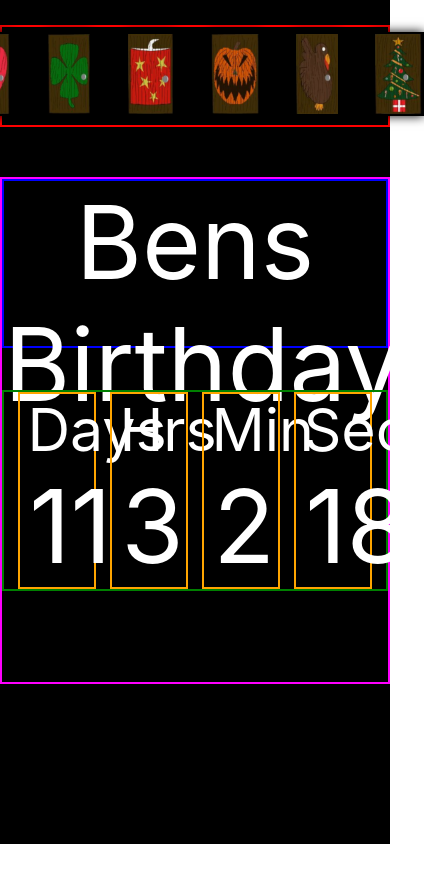
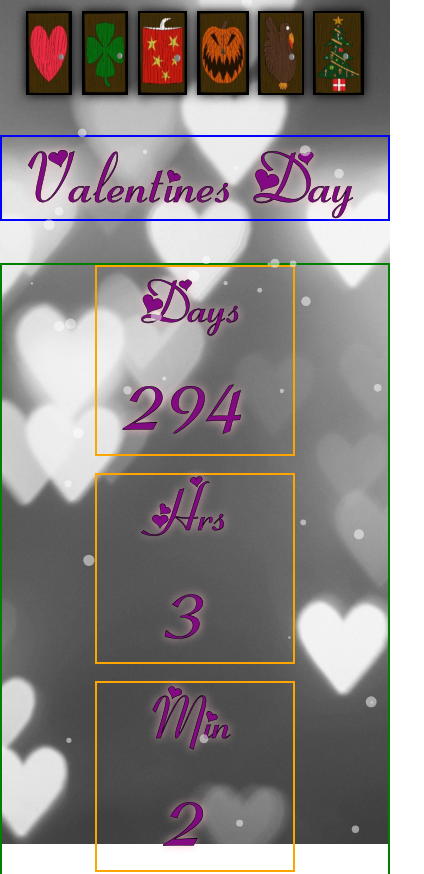
Before and after one commit to barbedStingray/holiday-particles, a React (Create React App) app: page / in a window 390 px wide. Shown: the top 874 px of the page, 424 px wide, since content can reach past the window. Before the commit the page ends 844 px from the top, so only its background shows below. Built offline with nearby package versions, Linux system fonts and the light colour scheme.

Commit message:
cloverfield complete

```diff
--- a/src/App.css
+++ b/src/App.css
@@ -27,6 +27,10 @@
   font-family: christmas;
   src: url('./Fonts/homeChristmas.otf')
 }
+@font-face {
+  font-family: patricks;
+  src: url('./Fonts/irishUNCI.ttf')
+}
 
 .holidayParticles {
   background-color: black;
@@ -42,7 +46,8 @@
 .Halloween,
 .Thanksgiving,
 .Valentines,
-.Independence {
+.Independence,
+.Patricks {
   background-position: center;
   background-repeat: no-repeat;
   background-size: cover;
@@ -82,6 +87,13 @@
   font-family: independence;
   color: white;
 }
+.Patricks {
+  background-image: url('./Photos/coverFiield.jpg');
+  font-family: patricks;
+  color: gold;
+  text-shadow: 0 0px 10px black;
+  -webkit-text-stroke: 0.5px black;
+}
 
 .backgroundParticles {
   position: absolute;
@@ -89,14 +101,15 @@
   height: 100%;
   top: 0;
   left: 0;
+  z-index: 1;
 }
 
 .header {
   color: white;
   /* background-color: #000000aa; */
   position: relative;
-  border: 2px solid red;
-  z-index: 1;
+  /* border: 2px solid red; */
+  z-index: 3;
   display: flex;
   flex-flow: row nowrap;
   justify-content: center;
@@ -113,6 +126,9 @@
   width: auto;
   box-shadow: 0 0 10px black;
 }
+.doorImage:hover {
+  rotate: 10px;
+}
 
 
 
@@ -120,35 +136,39 @@
 
 
 .clock {
-  border: 2px solid magenta;
+  /* border: 2px solid magenta; */
   /* color: white; */
   display: flex;
   flex-flow: column nowrap;
   /* flex: 1; */
-  height: 60vh;
+  height: 70vh;
   margin-top: 6vh;
   /* margin-left: 5vw; */
   /* padding-top: 15vh; */
   /* justify-content: center; */
   align-items: flex-start;
-  /* z-index: 1; */
+  z-index: 0;
 
 }
 
 .holidayTitle {
-  border: 2px solid blue;
+  /* border: 2px solid blue; */
   width: 100%;
   height: 20vh;
   font-size: 12vh;
   text-align: center;
+  display: flex;
+  justify-content: center;
+  align-items: center;
 }
 
 .clockDisplay {
   border: 2px solid green;
   margin: 5vh 0;
   display: flex;
-  flex-flow: row nowrap;
-  justify-content: space-evenly;
+  flex-flow: row wrap;
+  gap: 2vh;
+  justify-content: center;
   align-items: center;
   width: 100%;
 }
@@ -159,7 +179,7 @@
   flex-flow: column nowrap;
   justify-content: center;
   align-items: center;
-  width: 20vw;
+  width: 200px;
 }
 
 .unit {
@@ -184,3 +204,34 @@
     #ffffff01);
     box-shadow: 0 0 10px white; */
 }
+
+
+
+
+@media (max-width: 425px) {
+  .header {
+    /* border: 2px solid red; */
+    margin-top: 1vh;
+    gap: 2.5vw;
+    height: 11vh;
+  }
+  .clock {
+    /* border: 2px solid magenta; */
+    flex: 1;
+    /* flex: 1; */
+    margin-top: 4vh;
+  }
+  .holidayTitle {
+    border: 2px solid blue;
+    width: 100%;
+    height: 20vh;
+    font-size: 18vw;
+    text-align: center;
+    display: flex;
+    justify-content: center;
+    align-items: center;
+  }
+
+
+
+}
--- a/src/App.js
+++ b/src/App.js
@@ -3,7 +3,6 @@ import './App.css';
 import BackgroundParticles from './Components/BackgroundParticles';
 import Header from './Components/Header';
 import Clock from './Components/Clock';
-
 
 function App() {
 
@@ -451,6 +450,121 @@ function App() {
         },
         detectRetina: true,
     }
+    const patricksParticles = {
+        background: {
+            // color: {
+            //     value: "#00ff00",
+            // },
+            // image: "url(https://res.cloudinary.com/dzh1qe1zp/image/upload/v1714184926/heagwaoenjdhpspey1zn.jpg)",
+            // position: "50% 50%",
+            // repeat: "no-repeat",
+            // size: "cover",
+            // opacity: 1,
+        },
+        backgroundMask: {
+            composite: "destination-out",
+            cover: {
+                color: {
+                    value: {
+                        r: 0,
+                        g: 50,
+                        b: 0,
+                    },
+                },
+                opacity: 1,
+                image: "url(https://res.cloudinary.com/dzh1qe1zp/image/upload/v1714184926/heagwaoenjdhpspey1zn.jpg)",
+            },
+            enable: true,
+        },
+        fpsLimit: 120,
+        interactivity: {
+            events: {
+                resize: true,
+                onClick: {
+                    enable: false,
+                    mode: "push",
+                },
+                onHover: {
+                    enable: true,
+                    mode: "bubble",
+                    parallax: {
+                        enable: false,
+                        force: 2,
+                        smooth: 10,
+                    },
+                },
+            },
+            modes: {
+                bubble: {
+                    distance: 400,
+                    size: 150,
+                    duration: 10,
+                    opacity: 0,
+                    // color: [
+                    //     "#ff0000",
+                    //     "#ffc0cb",
+                    //     "#fff",
+                    // ],
+                    position: {
+                        x: 0,
+                        y: 0,
+                    },
+                },
+            },
+        },
+        particles: {
+            color: {
+                // value: [
+                //     "#ffffff",
+                // ],
+            },
+            links: {
+                color: "#ffffff",
+                distance: 150,
+                enable: false,
+                opacity: 0.5,
+                width: 1,
+            },
+            move: {
+                enable: true,
+                direction: "default",
+                speed: {
+                    min: 1,
+                    max: 3,
+                },
+                random: false,
+                straight: false,
+                out_mode: "bounce", // default bounce
+                attract: {
+                    enable: false,
+                    rotateX: 600,
+                    rotateY: 1200,
+                },
+            },
+            number: {
+                value: 150,
+                density: {
+                    enable: true,
+                    value_area: 800,
+                },
+            },
+            opacity: {
+                value: 0.5,
+            },
+            shape: {
+                type: "circle", // * star, circle
+            },
+            size: {
+                value: {
+                    min: 1,
+                    max: 2,
+                },
+                random: true,
+            },
+        },
+        detectRetina: true,
+    }
+
 
 
     function determineParticles(holiday) {
@@ -463,6 +577,9 @@ function App() {
                 break;
             case 'Independence Day':
                 setParticles(independenceParticles);
+                break;
+            case 'St. Patricks Day':
+                setParticles(patricksParticles);
                 break;
             case 'Thanksgiving':
                 setParticles(thanksgivingParticles);
--- a/src/Components/Header.jsx
+++ b/src/Components/Header.jsx
@@ -44,41 +44,41 @@ const Header = ({ setHoliday, setHolidate }) => {
       door: ChristmasDoor,
     },
   ];
-  const holidayList = [
-    {
-      name: 'Bens Birthday',
-      date: `May 7, ${currentYear} 00:00:00`,
-    },
-    {
-      name: 'Valentines Day',
-      date: `February 14, ${currentYear} 00:00:00`,
-    },
-    {
-      name: 'St. Patricks Day',
-      date: `March 17, ${currentYear} 00:00:00`,
-    },
-    {
-      name: 'Independence Day',
-      date: `July 4, ${currentYear} 00:00:00`,
-    },
-    {
-      name: 'Halloween',
-      date: `October 31, ${currentYear} 00:00:00`,
-    },
-    {
-      name: 'Thanksgiving',
-      date: calculateThanksgivingDate(currentYear),
-    },
-    // ? christmas throws an error for some reason when first
-    {
-      name: 'Christmas',
-      date: `December 25, ${currentYear} 00:00:00`,
-    },
-    {
-      name: 'New Years Eve',
-      date: `January 1, ${nextYear} 00:00:00`,
-    },
-  ];
+  // const holidayList = [
+  //   {
+  //     name: 'Bens Birthday',
+  //     date: `May 7, ${currentYear} 00:00:00`,
+  //   },
+  //   {
+  //     name: 'Valentines Day',
+  //     date: `February 14, ${currentYear} 00:00:00`,
+  //   },
+  //   {
+  //     name: 'St. Patricks Day',
+  //     date: `March 17, ${currentYear} 00:00:00`,
+  //   },
+  //   {
+  //     name: 'Independence Day',
+  //     date: `July 4, ${currentYear} 00:00:00`,
+  //   },
+  //   {
+  //     name: 'Halloween',
+  //     date: `October 31, ${currentYear} 00:00:00`,
+  //   },
+  //   {
+  //     name: 'Thanksgiving',
+  //     date: calculateThanksgivingDate(currentYear),
+  //   },
+  //   // ? christmas throws an error for some reason when first
+  //   {
+  //     name: 'Christmas',
+  //     date: `December 25, ${currentYear} 00:00:00`,
+  //   },
+  //   {
+  //     name: 'New Years Eve',
+  //     date: `January 1, ${nextYear} 00:00:00`,
+  //   },
+  // ];
 
   function checkIfDateHasPassed(dateString) {
     const holidayDate = new Date(dateString);
@@ -86,12 +86,12 @@ const Header = ({ setHoliday, setHolidate }) => {
       return true;
     }
   }
-  holidayList.forEach(holiday => {
-    if (checkIfDateHasPassed(holiday.date)) {
-      // console.log('passed holiday date', holiday.date)
-      holiday.date = holiday.date.replace(currentYear, nextYear);
-    }
-  });
+  // holidayList.forEach(holiday => {
+  //   if (checkIfDateHasPassed(holiday.date)) {
+  //     // console.log('passed holiday date', holiday.date)
+  //     holiday.date = holiday.date.replace(currentYear, nextYear);
+  //   }
+  // });
   doorHolidays.forEach(holiday => {
     if (checkIfDateHasPassed(holiday.date)) {
       // console.log('passed holiday date', holiday.date)
@@ -122,8 +122,8 @@ const Header = ({ setHoliday, setHolidate }) => {
   }
 
 useEffect(() => {
-  setHoliday(`${holidayList[0].name}`);
-  setHolidate(`${holidayList[0].date}`);
+  setHoliday(`${doorHolidays[0].name}`);
+  setHolidate(`${doorHolidays[0].date}`);
 }, []);
 
 
```
Also changed, not shown: src/Fonts/irishUNCI.ttf (added), 1 other file (tests, documents, lock files or other folders).
